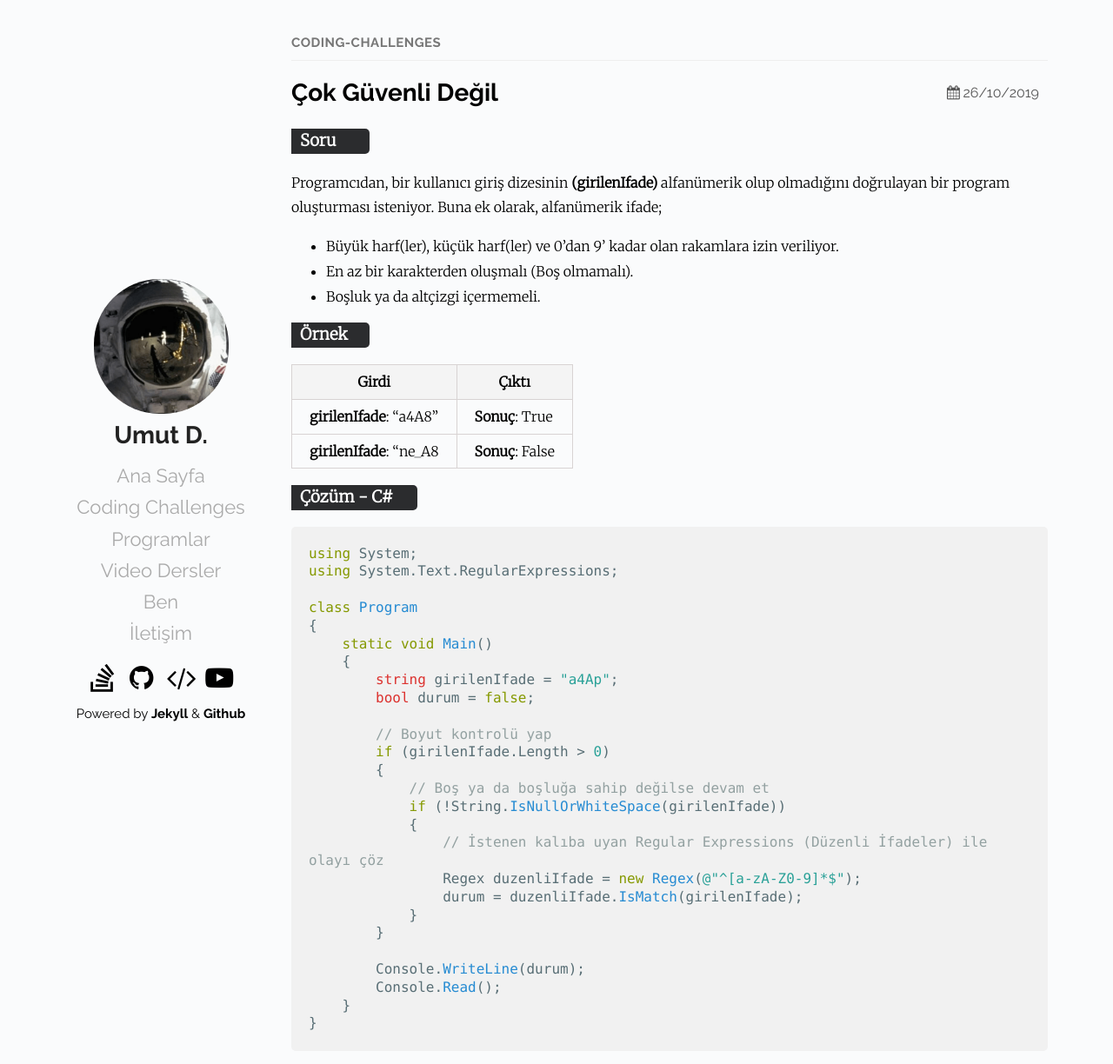
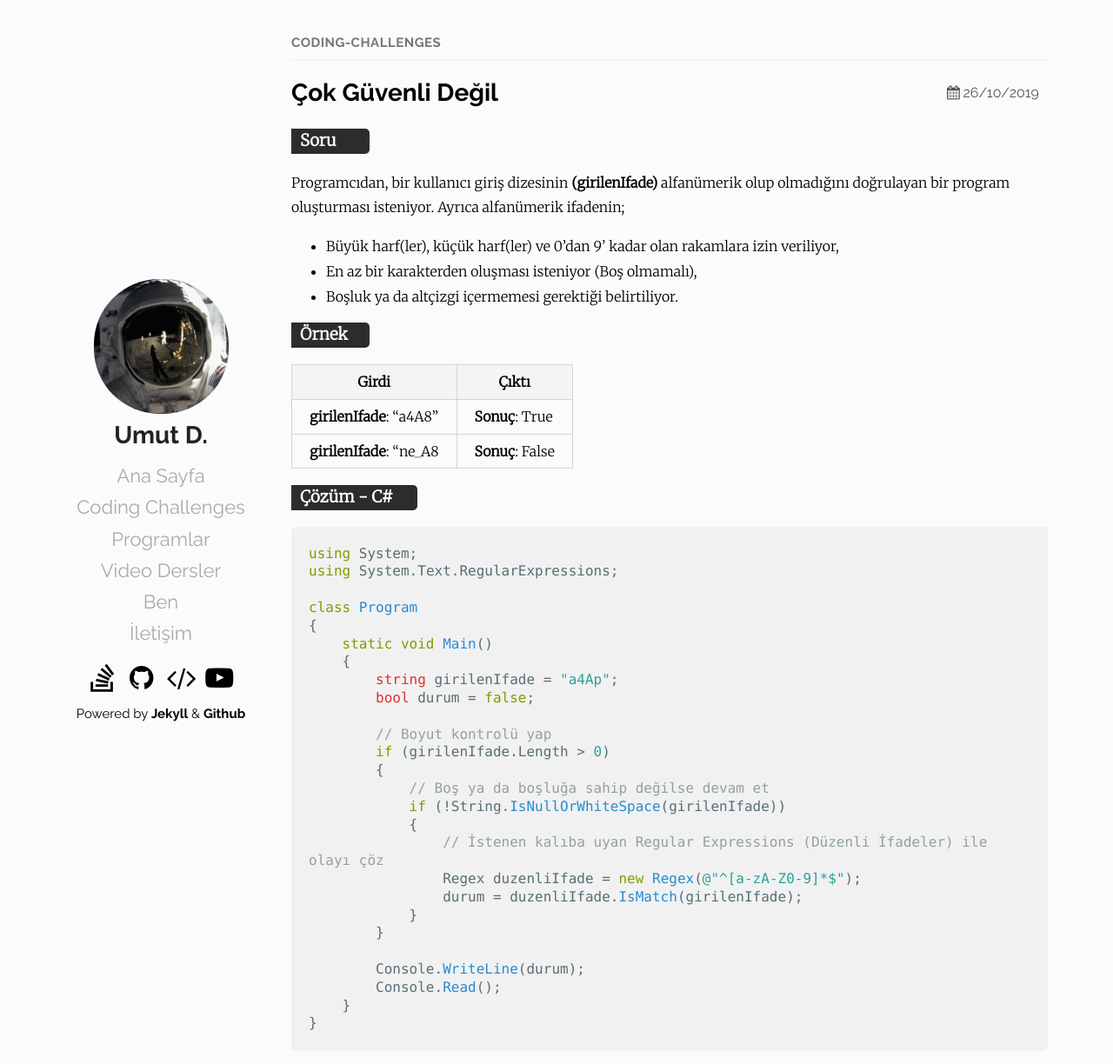
Before and after one commit to Umut-D/umutd.com, a Jekyll site: the page built from _posts/coding-challenges/2019-10-26-cok-guvenli-degil.md, in a window 1280 px wide and 1229 px high. Shown: the top 1224 px of the window at 87% size. Built offline with Jekyll 4.4.1, drawn with Linux system fonts in a browser that asks for light colours.

Commit message:
yeni coding challanges eklendi

```diff
--- a/_posts/coding-challenges/2019-10-26-cok-guvenli-degil.md
+++ b/_posts/coding-challenges/2019-10-26-cok-guvenli-degil.md
@@ -7,11 +7,11 @@ tags: Regex, Alfanümerik
 excerpt: Programcıdan, bir kullanıcı giriş dizesinin (girilenIfade) alfanümerik olup olmadığını doğrulayan bir program oluşturması isteniyor.
 ---
 ### Soru
-Programcıdan, bir kullanıcı giriş dizesinin **(girilenIfade)** alfanümerik olup olmadığını doğrulayan bir program oluşturması isteniyor. Buna ek olarak, alfanümerik ifade;
+Programcıdan, bir kullanıcı giriş dizesinin **(girilenIfade)** alfanümerik olup olmadığını doğrulayan bir program oluşturması isteniyor. Ayrıca alfanümerik ifadenin;
 
-* Büyük harf(ler), küçük harf(ler) ve 0'dan 9' kadar olan rakamlara izin veriliyor.
-* En az bir karakterden oluşmalı (Boş olmamalı).
-* Boşluk ya da altçizgi içermemeli.
+* Büyük harf(ler), küçük harf(ler) ve 0'dan 9' kadar olan rakamlara izin veriliyor,
+* En az bir karakterden oluşması isteniyor (Boş olmamalı),
+* Boşluk ya da altçizgi içermemesi gerektiği belirtiliyor.
 
 ### Örnek
 
```
